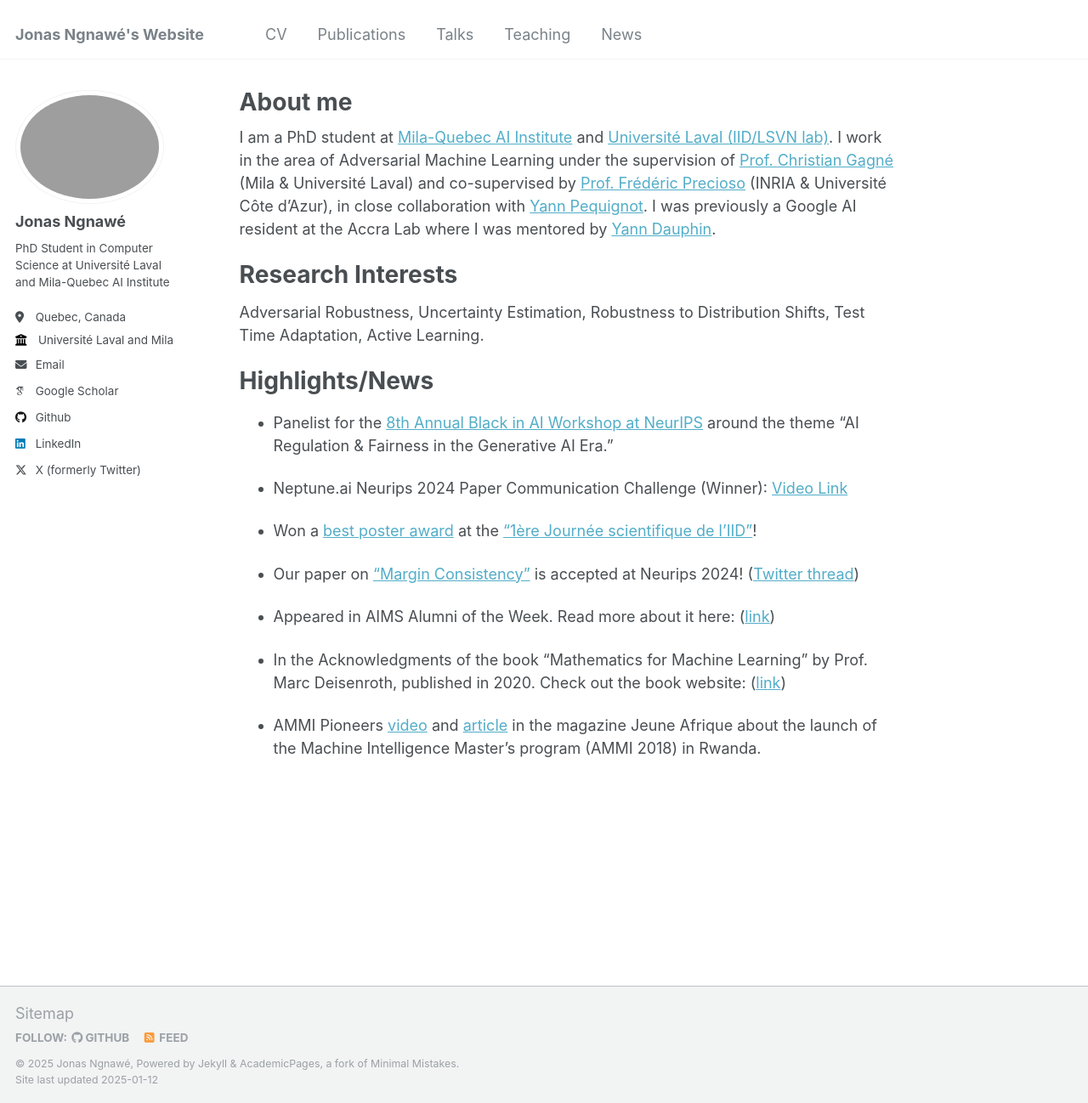
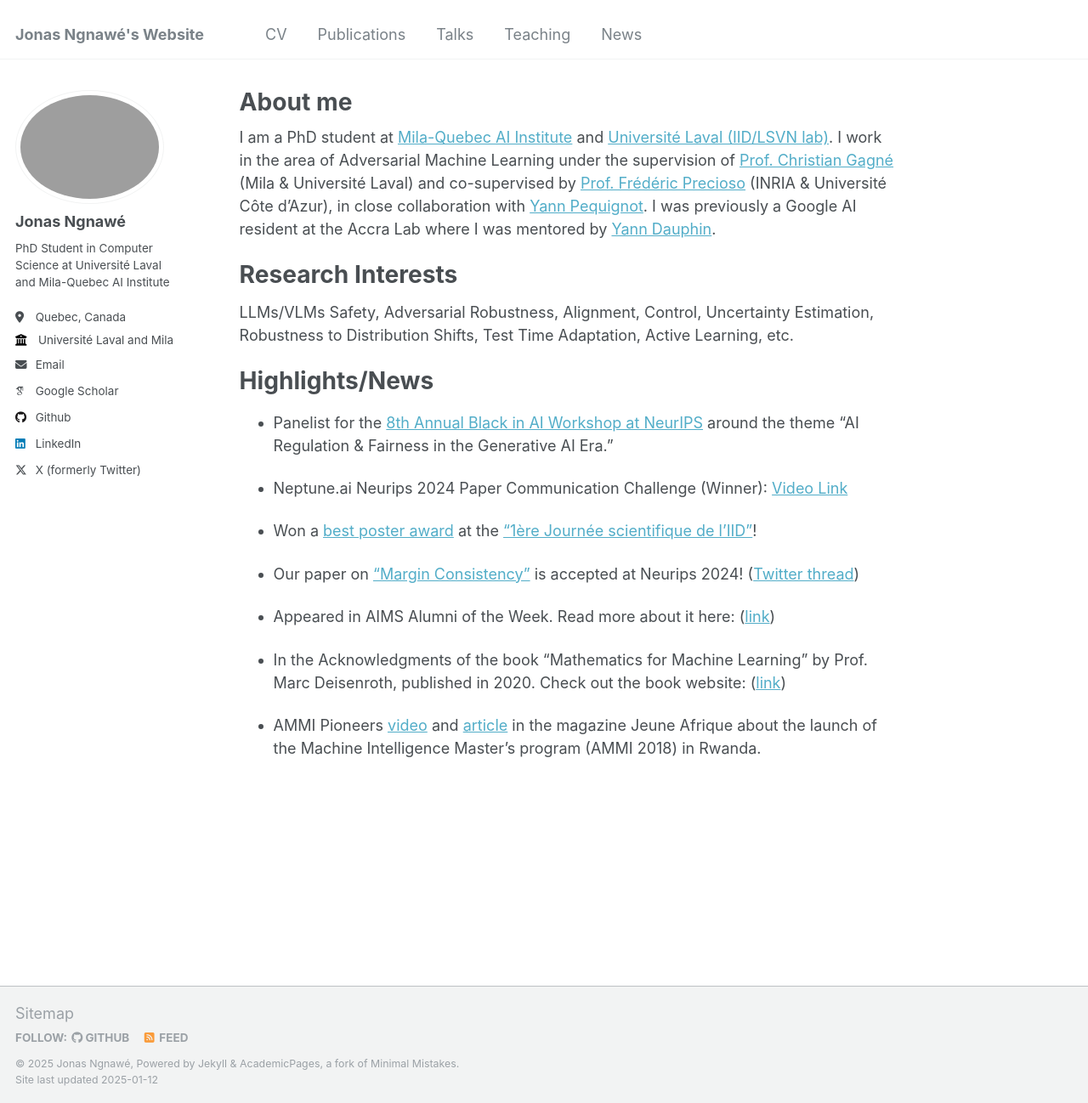
Before and after one commit to ngnawejonas/ngnawejonas.github.io, a Jekyll site: the page built from _pages/about.md, in a window 1280 px wide and 1298 px high. Shown: the whole window at 85% size. Built offline with Jekyll 4.4.1, drawn with Linux system fonts in a browser that asks for light colours; some web fonts are replaced.

Commit message:
Update about.md

```diff
--- a/_pages/about.md
+++ b/_pages/about.md
@@ -11,7 +11,7 @@ I am a PhD student at [Mila-Quebec AI Institute](https://mila.quebec/en/) and [U
 
 Research Interests
 ======
-Adversarial Robustness, Uncertainty Estimation, Robustness to Distribution Shifts, Test Time Adaptation, Active Learning.
+LLMs/VLMs Safety, Adversarial Robustness, Alignment, Control, Uncertainty Estimation, Robustness to Distribution Shifts, Test Time Adaptation, Active Learning, etc.
 
 Highlights/News
 ======
```
